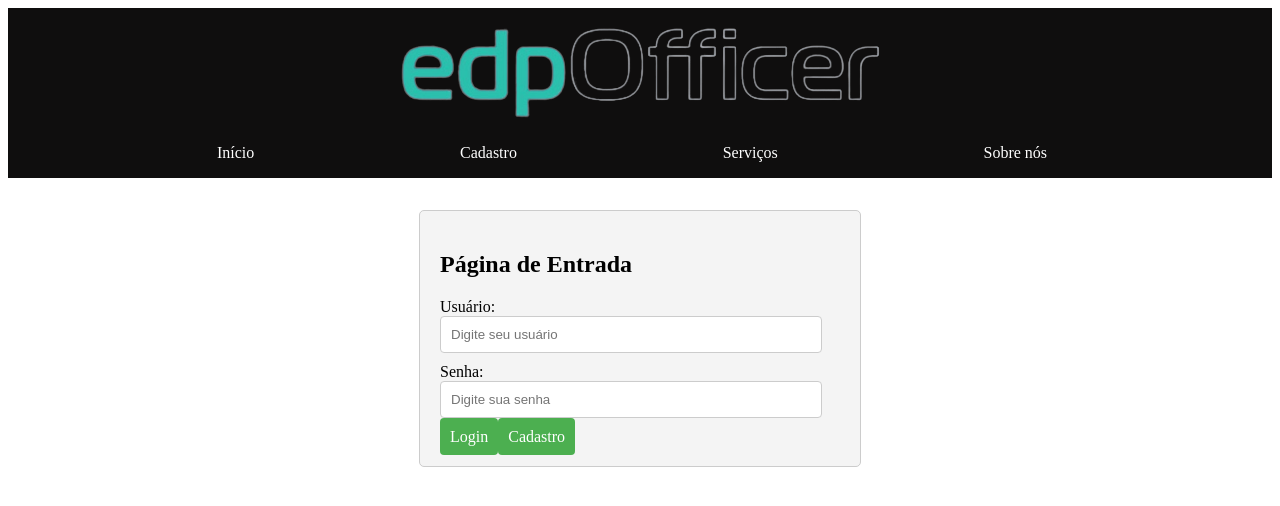
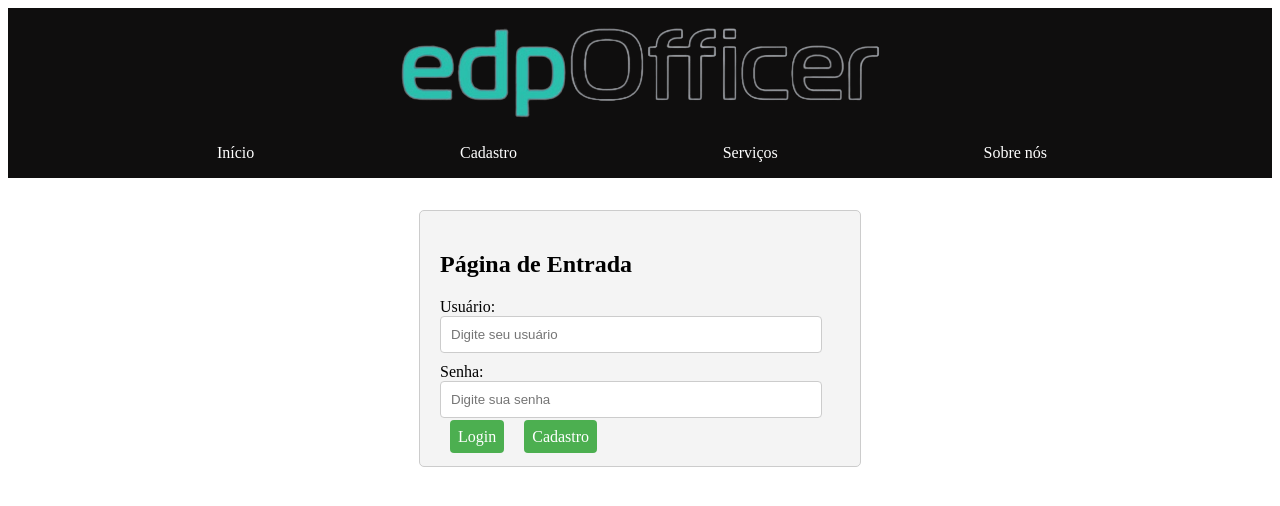
Before and after one commit to Natalnet/edpofficer, a Next.js app: page / in a window 1280 px wide. Shown: the top 506 px of the page. Built offline with nearby package versions, Linux system fonts and the light colour scheme.

Commit message:
fixed broken links

```diff
--- a/src/pages/index.js
+++ b/src/pages/index.js
@@ -5,7 +5,7 @@ import styles from "../styles/page.module.css";
 
 export default function Home() {
   return (
-    <div>
+    <div className={styles.body}>
       <Navbar />
       <form className={styles.form}>
         <h2>Página de Entrada</h2>
@@ -28,7 +28,7 @@ export default function Home() {
         />
 
         <a className={styles.botao}>Login</a>
-        <a href="cadastro" className={styles.botao}>
+        <a href="register" className={styles.botao}>
           Cadastro
         </a>
       </form>
--- a/src/styles/page.module.css
+++ b/src/styles/page.module.css
@@ -27,13 +27,14 @@
 
 .botao {
   width: 100%;
-  padding: 10px;
+  padding: 8px;
   text-decoration: none;
   border: none;
   border-radius: 4px;
   background-color: #4caf50;
   color: white;
   cursor: pointer;
+  margin: 10px 10px;
 }
 
 .botao:hover {
```
